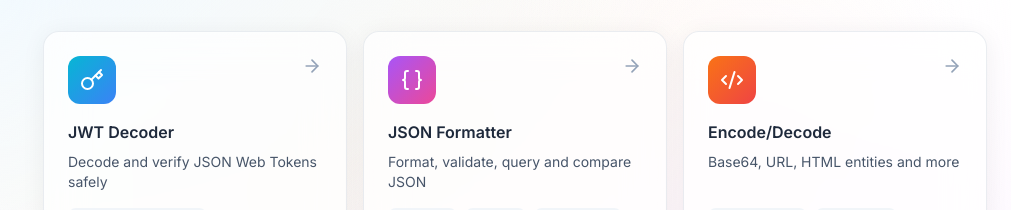
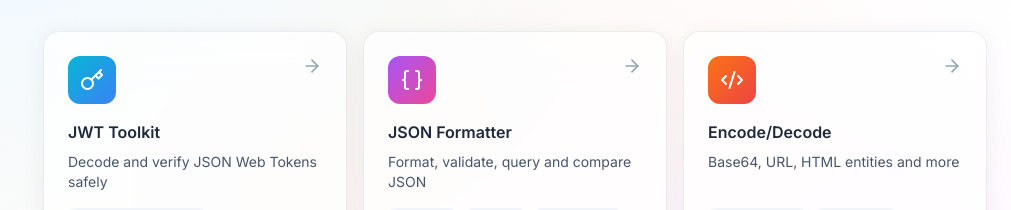
Before and after one commit to aabbhishek/off-grid, a React (Vite) app: page /jwt in a window 1280 px wide. Shown: the part 1040-1250 px from the top of the page, without its empty margins (269-1280 px from the left). Built offline with nearby package versions, Linux system fonts and the light colour scheme.

Commit message:
fix: Rename JWT Decoder to JWT Toolkit for consistency in tool naming.

```diff
--- a/src/pages/Landing.jsx
+++ b/src/pages/Landing.jsx
@@ -9,7 +9,7 @@ import {
 const tools = [
   {
     path: '/jwt',
-    name: 'JWT Decoder',
+    name: 'JWT Toolkit',
     description: 'Decode and verify JSON Web Tokens safely',
     icon: Key,
     color: 'from-cyan-500 to-blue-500',
```
